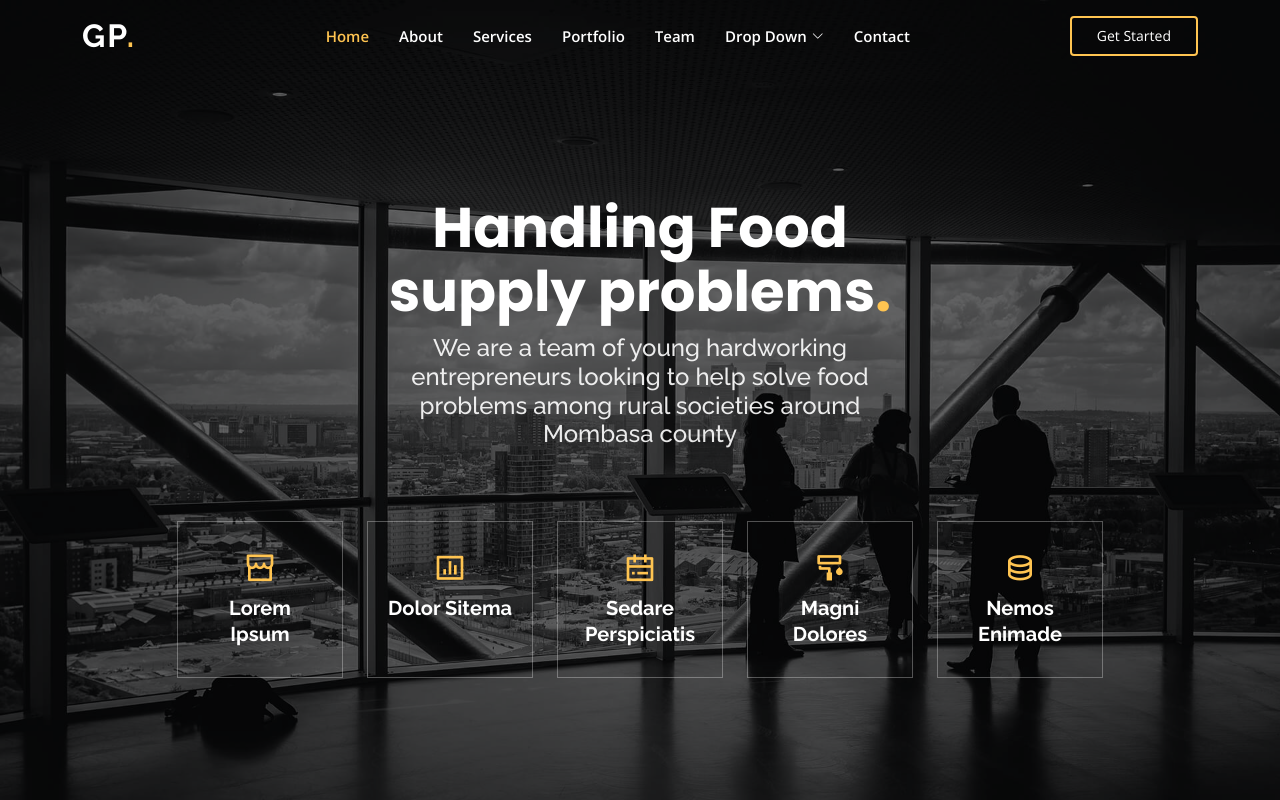
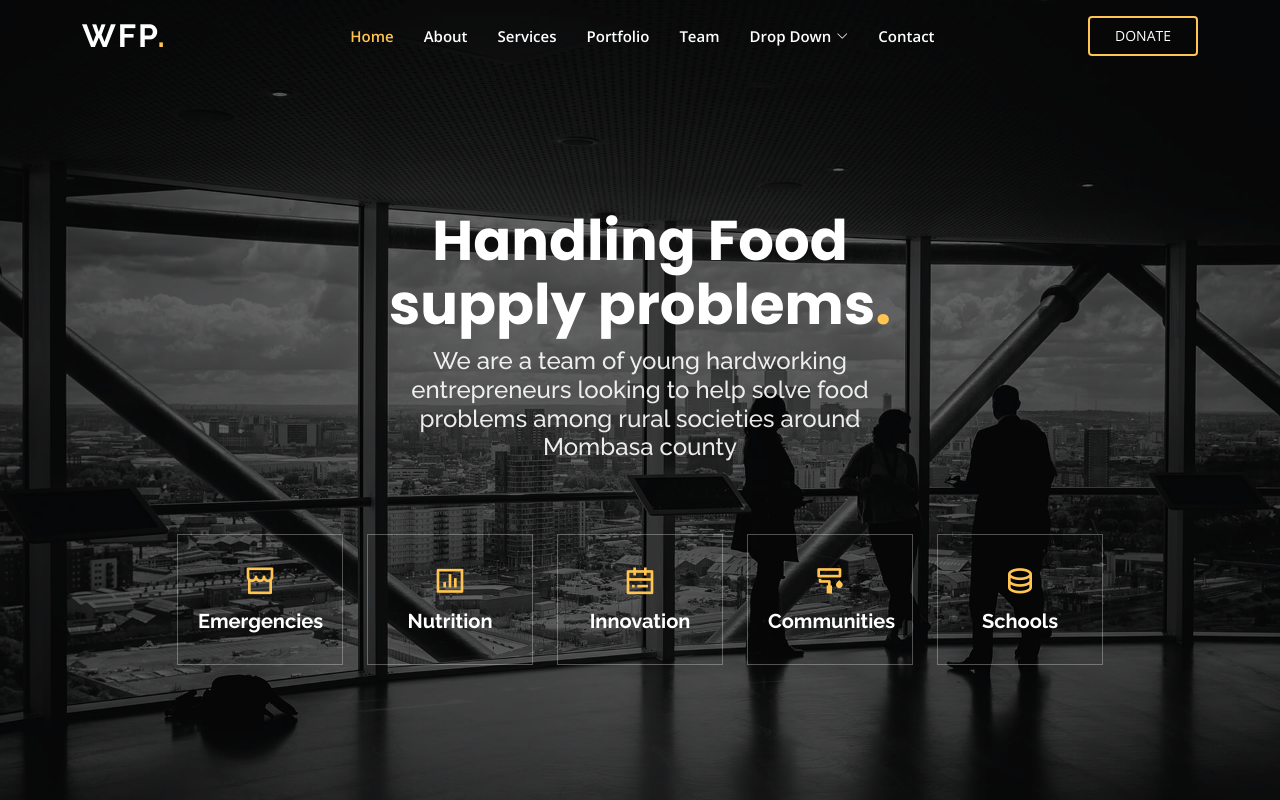
Before and after one commit to Reckie02/Agric-Exports.github.io, a plain HTML site: page Gp/index.html in a window 1280 px wide. Shown: the top 800 px of the page. Drawn offline with nearby package versions, Linux system fonts and the light colour scheme.

Commit message:
Update index.html

```diff
--- a/Gp/index.html
+++ b/Gp/index.html
@@ -5,7 +5,7 @@
   <meta charset="utf-8">
   <meta content="width=device-width, initial-scale=1.0" name="viewport">
 
-  <title>ZH</title>
+  <title>WorldfoodProgram</title>
   <meta content="" name="description">
   <meta content="" name="keywords">
 
@@ -43,7 +43,7 @@
   <header id="header" class="fixed-top ">
     <div class="container d-flex align-items-center justify-content-lg-between">
 
-      <h1 class="logo me-auto me-lg-0"><a href="index.html">Gp<span>.</span></a></h1>
+      <h1 class="logo me-auto me-lg-0"><a href="index.html">WFP<span>.</span></a></h1>
       <!-- Uncomment below if you prefer to use an image logo -->
       <!-- <a href="index.html" class="logo me-auto me-lg-0"><img src="assets/img/logo.png" alt="" class="img-fluid"></a>-->
 
@@ -76,7 +76,7 @@
         <i class="bi bi-list mobile-nav-toggle"></i>
       </nav><!-- .navbar -->
 
-      <a href="#about" class="get-started-btn scrollto">Get Started</a>
+      <a href="#about" class="get-started-btn scrollto">DONATE</a>
 
     </div>
   </header><!-- End Header -->
@@ -96,31 +96,31 @@
         <div class="col-xl-2 col-md-4">
           <div class="icon-box">
             <i class="ri-store-line"></i>
-            <h3><a href="">Lorem Ipsum</a></h3>
+            <h3><a href="">Emergencies</a></h3>
           </div>
         </div>
         <div class="col-xl-2 col-md-4">
           <div class="icon-box">
             <i class="ri-bar-chart-box-line"></i>
-            <h3><a href="">Dolor Sitema</a></h3>
+            <h3><a href="">Nutrition</a></h3>
           </div>
         </div>
         <div class="col-xl-2 col-md-4">
           <div class="icon-box">
             <i class="ri-calendar-todo-line"></i>
-            <h3><a href="">Sedare Perspiciatis</a></h3>
+            <h3><a href="">Innovation</a></h3>
           </div>
         </div>
         <div class="col-xl-2 col-md-4">
           <div class="icon-box">
             <i class="ri-paint-brush-line"></i>
-            <h3><a href="">Magni Dolores</a></h3>
+            <h3><a href="">Communities</a></h3>
           </div>
         </div>
         <div class="col-xl-2 col-md-4">
           <div class="icon-box">
             <i class="ri-database-2-line"></i>
-            <h3><a href="">Nemos Enimade</a></h3>
+            <h3><a href="">Schools</a></h3>
           </div>
         </div>
       </div>
```
